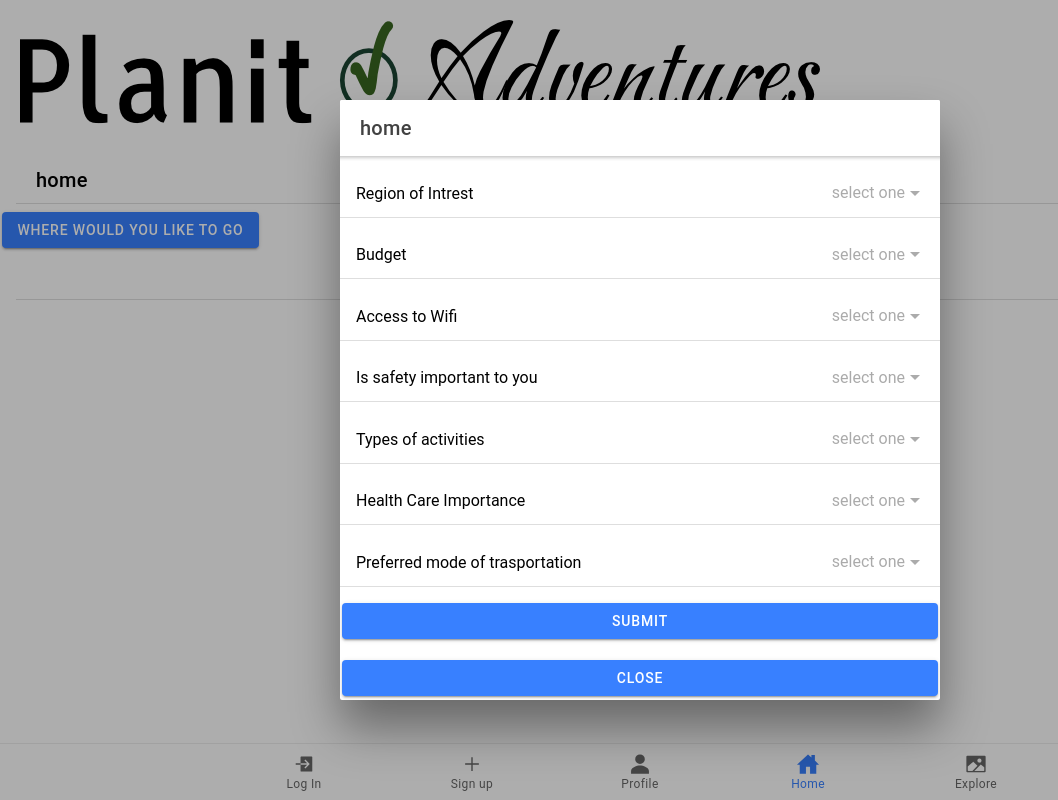
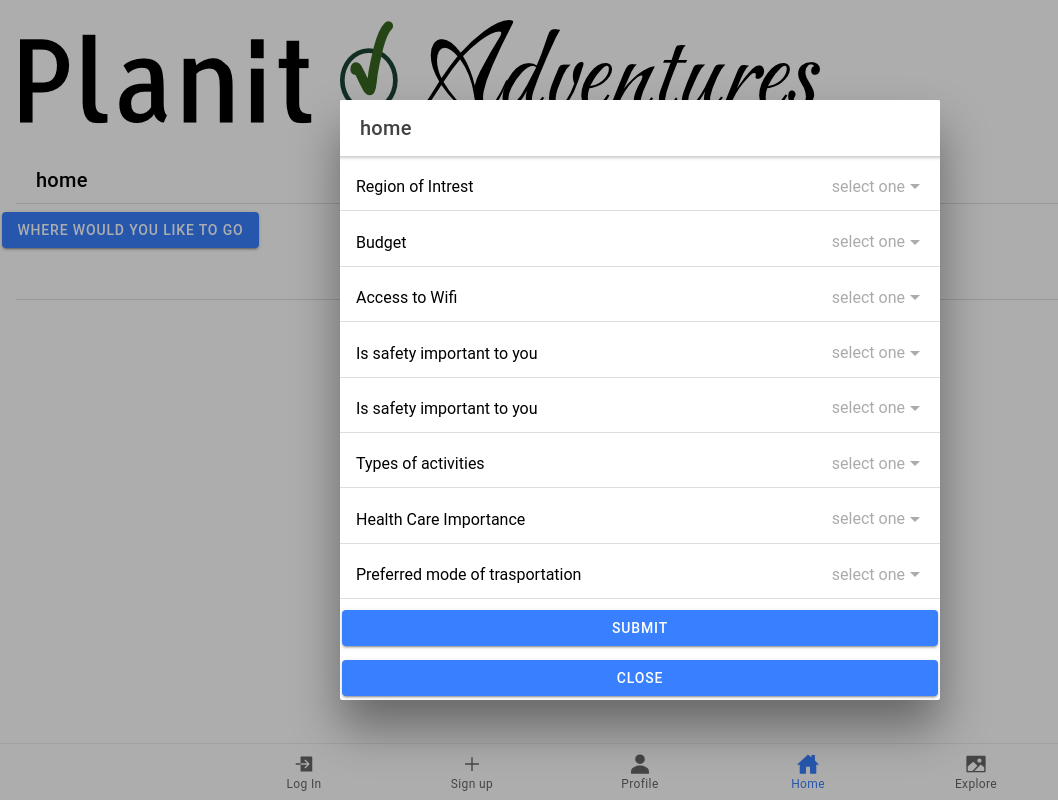
Before and after one commit to artichokecreativepdx/react-travel-app, a React (Create React App) app: page /home in a window 1280 px wide. Both pictures are taken after a click on the element "WHERE WOULD YOU LIKE TO GO". Shown: the whole page, without its empty margins (0-1058 px from the left). Built offline with nearby package versions, Linux system fonts and the light colour scheme; no server answers; what pigeon-maps would draw is missing.

Commit message:
lgbt and safety

```diff
--- a/src/pages/home.jsx
+++ b/src/pages/home.jsx
@@ -26,6 +26,7 @@
   const [activities, setActivities] = useState();
   const [healthcare, setHealthcare] = useState();
   const [safety, setSafety] = useState();
+  const [identity, setIdentity] = useState();
   const [transportation, setTransportation] = useState();
   const options = {
     cssClass: "my-custom-interface",
@@ -129,10 +130,23 @@
               placeholder="select one"
               onIonChange={(e) => setSafety(e.detail.value)}
             >
-              <IonSelectOption value="1">Yes</IonSelectOption>
-              <IonSelectOption value="2">No</IonSelectOption>
-              <IonSelectOption value="3">LGBT Friendly</IonSelectOption>
-              <IonSelectOption value="4">Female Friendly</IonSelectOption>
+              <IonSelectOption value="1">1</IonSelectOption>
+              <IonSelectOption value="2">2</IonSelectOption>
+              <IonSelectOption value="3">3</IonSelectOption>
+              <IonSelectOption value="4">4</IonSelectOption>
+            </IonSelect>
+          </IonItem>
+          <IonItem>
+            <IonLabel>Is safety important to you</IonLabel>
+
+            <IonSelect
+              interfaceOptions={options}
+              value={identity}
+              placeholder="select one"
+              onIonChange={(e) => setIdentity(e.detail.value)}
+            >
+              <IonSelectOption value="lgbt">LGBT Friendly</IonSelectOption>
+              <IonSelectOption value="female">Female Friendly</IonSelectOption>
             </IonSelect>
           </IonItem>
           <IonItem>
```
